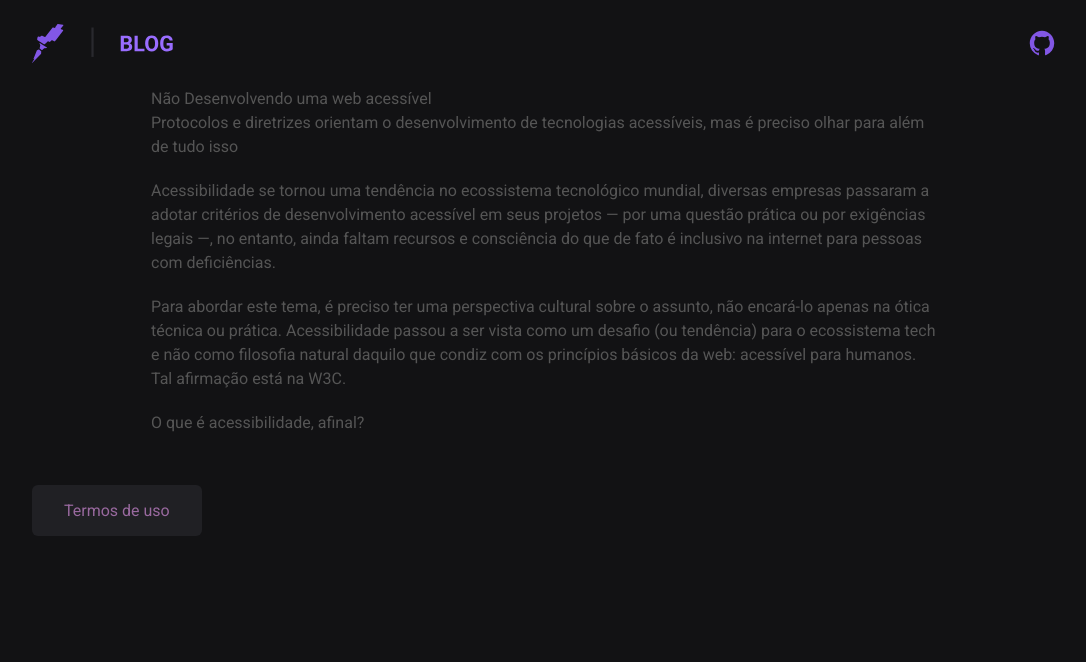
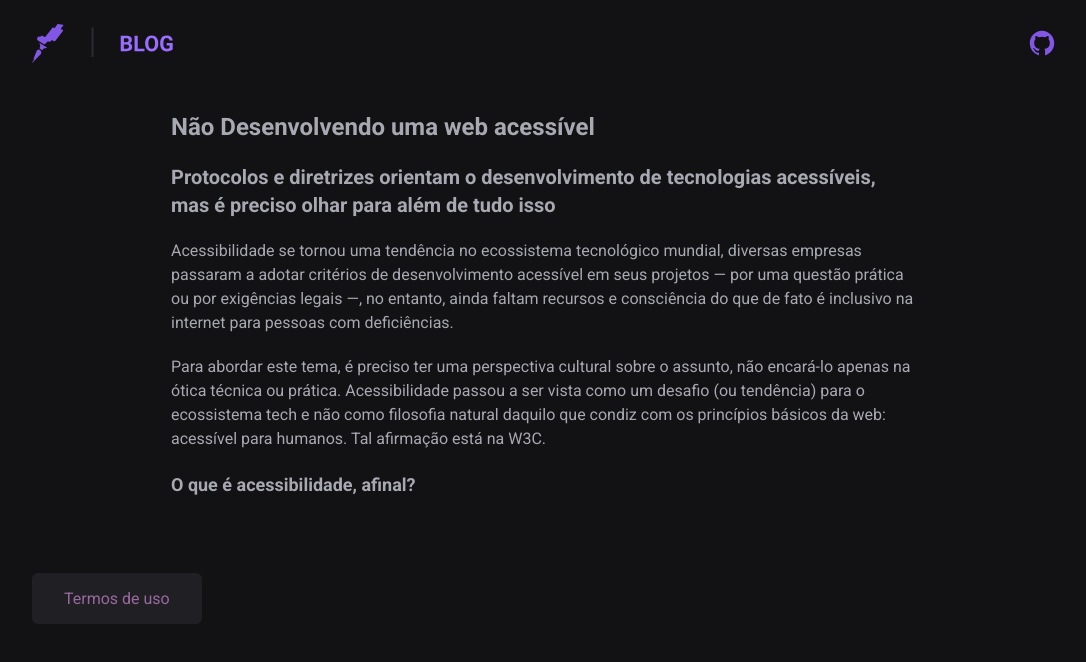
Before and after one commit to Hzimr/Curso-a11y, a Next.js app: page / in a window 1280 px wide. Shown: the top 662 px of the page, without its empty margins (96-1182 px from the left). Built offline with nearby package versions, Linux system fonts and the light colour scheme.

Commit message:
refactor: changed Home.module.css for tailwindcss

```diff
--- a/src/app/Home.module.css
+++ /dev/null
@@ -1,34 +0,0 @@
-.header {
-  display: flex;
-  align-items: center;
-
-  justify-content: space-between;
-
-  max-width: 1064px;
-  width: 100%;
-  margin: 0 auto;
-
-  padding:  24px 20;
-}
-
-.nav a {
-  color: #8257e5
-}
-
-.content {
-  color: #555;
-
-  max-width: 786px;
-  width: 100%;
-  margin: 0 auto;
-
-  padding:  24px 20;
-}
-
-.content h2 {
-  margin-bottom: 20px;
-}
-
-.content p {
-  margin: 20px 0;
-}
--- a/src/app/page.tsx
+++ b/src/app/page.tsx
@@ -1,8 +1,6 @@
 import Image from 'next/image'
 
 import LogoImg from '@/assets/logo.svg'
-
-import styles from '@/app/Home.module.css'
 
 export default function Home() {
   return (
@@ -10,8 +8,12 @@ export default function Home() {
     <>
       <header className="py-6 px-5 flex items-center justify-between max-w-[1064px] w-full my-0 mx-auto">
         <Image src={LogoImg} alt="Blog da Rocketseat" width={286 / 2} />
-        <nav className={styles.nav}>
-          <a href="https://github.com/hzimr" aria-label="Acessar o Github">
+        <nav className="">
+          <a
+            href="https://github.com/hzimr"
+            aria-label="Acessar o Github"
+            className="text-[#8257e5]"
+          >
             <svg
               stroke="currentColor"
               fill="currentColor"
@@ -31,15 +33,17 @@ export default function Home() {
         </nav>
       </header>
       <main className="mb-10">
-        <article className={styles.content}>
+        <article className="my-0 mx-auto w-full max-w-[786px] py-6 px-5">
           <header>
-            <h1>Não Desenvolvendo uma web acessível</h1>
-            <h2>
+            <h1 className="mb-5 text-2xl font-bold">
+              Não Desenvolvendo uma web acessível
+            </h1>
+            <h2 className="mb-5 text-xl font-bold">
               Protocolos e diretrizes orientam o desenvolvimento de tecnologias
               acessíveis, mas é preciso olhar para além de tudo isso
             </h2>
           </header>
-          <p>
+          <p className="my-5 mx-0">
             Acessibilidade se tornou uma tendência no ecossistema tecnológico
             mundial, diversas empresas passaram a adotar critérios de
             desenvolvimento acessível em seus projetos — por uma questão prática
@@ -47,7 +51,7 @@ export default function Home() {
             consciência do que de fato é inclusivo na internet para pessoas com
             deficiências.
           </p>
-          <p>
+          <p className="my-5 mx-0">
             Para abordar este tema, é preciso ter uma perspectiva cultural sobre
             o assunto, não encará-lo apenas na ótica técnica ou prática.
             Acessibilidade passou a ser vista como um desafio (ou tendência)
@@ -55,7 +59,9 @@ export default function Home() {
             condiz com os princípios básicos da web: acessível para humanos. Tal
             afirmação está na W3C.
           </p>
-          <h3>O que é acessibilidade, afinal?</h3>
+          <h3 className="text-lg font-semibold">
+            O que é acessibilidade, afinal?
+          </h3>
         </article>
       </main>
       <footer className="py-6 px-5 flex items-center justify-between max-w-[1064px] w-full my-0 mx-auto">
```
